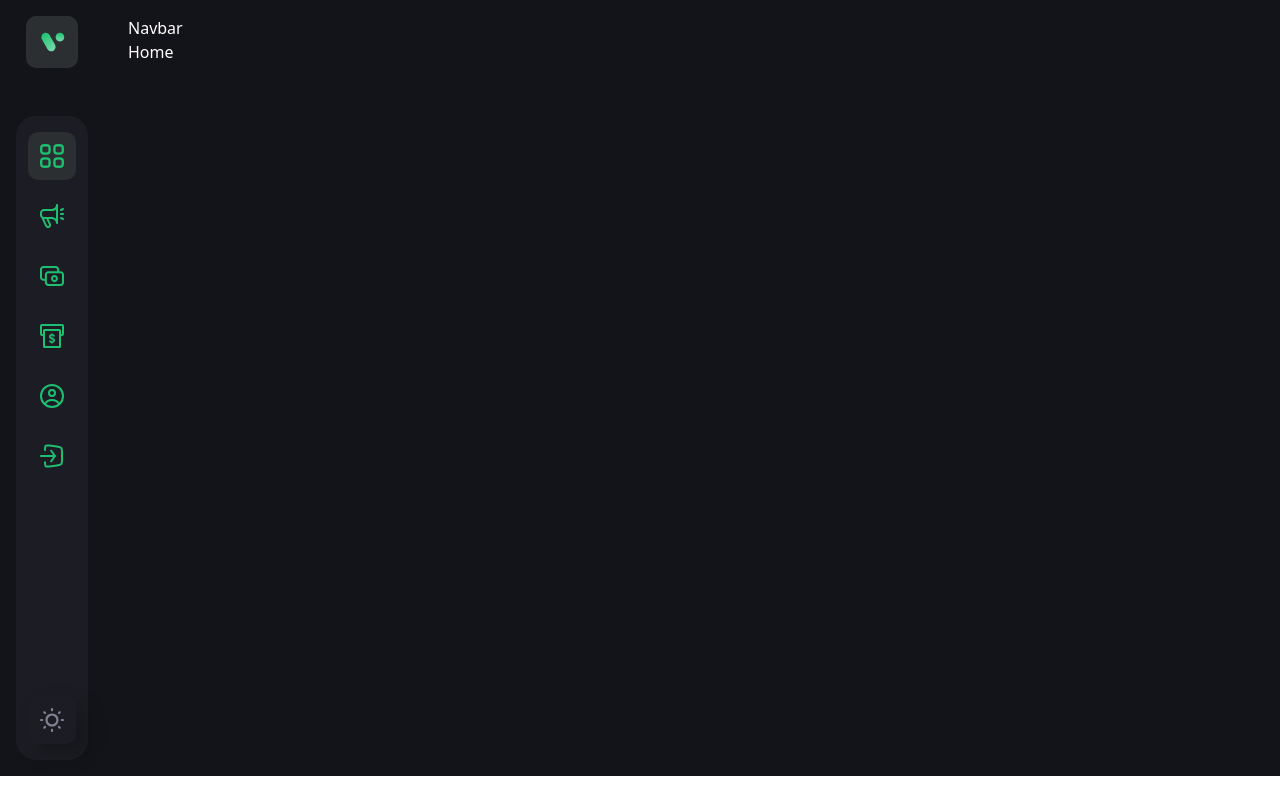
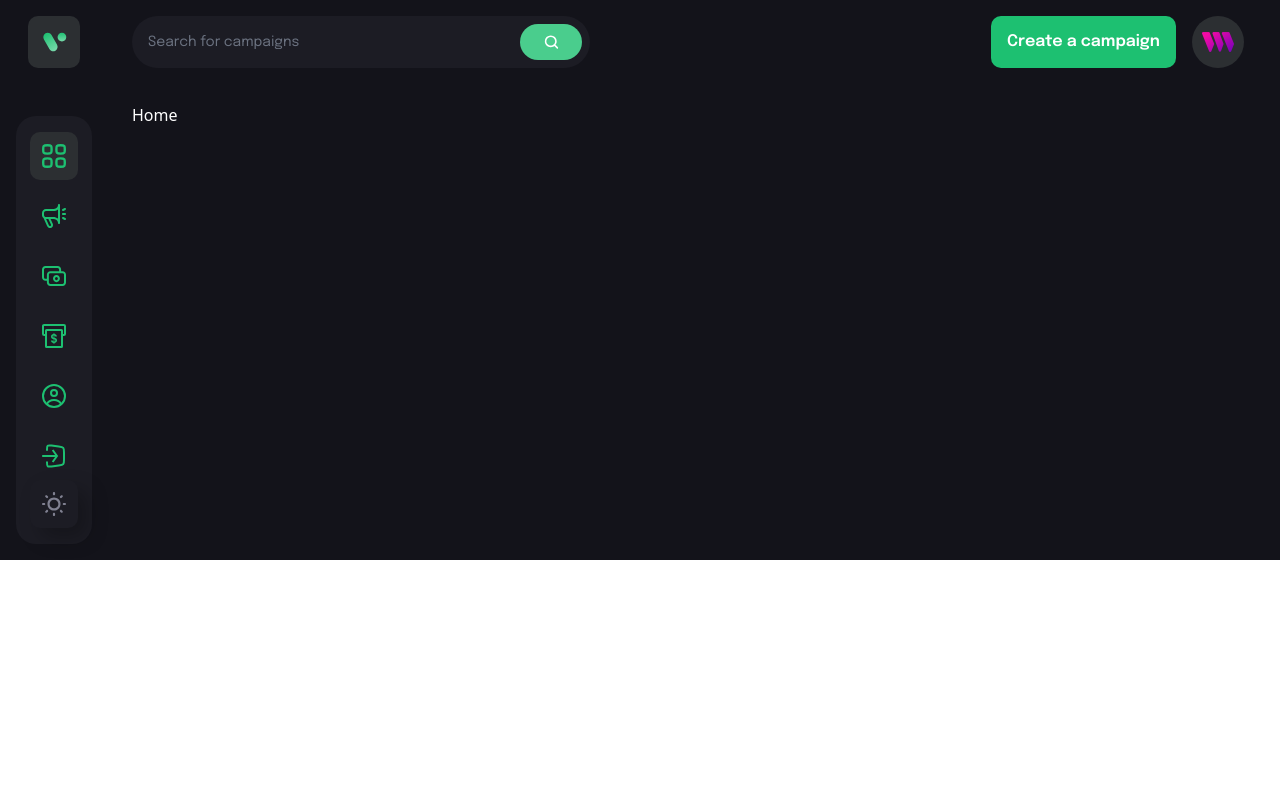
Before and after one commit to plode-v/web3-crowd-funding, a React (Vite) app in the folder client/: page / in a window 1280 px wide. Built offline with nearby package versions, Linux system fonts and the light colour scheme; what @thirdweb-dev/react would draw is missing.

Commit message:
update NavBar.jsx and create CustomButton.jsx

```diff
--- a/client/src/App.jsx
+++ b/client/src/App.jsx
@@ -10,6 +10,7 @@
             <div className='sm:flex hidden mr-10 relative'>
                 <Sidebar />
             </div>
+
             <div className='flex-1 max-sm:w-full max-w-[1280px] mx-auto sm:pr-5'>
                 <Navbar />
 
--- /dev/null
+++ b/client/src/components/CustomButton.jsx
@@ -0,0 +1,15 @@
+import React from 'react'
+
+const CustomButton = ({ btnType, title, handleClick, styles }) => {
+    return (
+        <button
+            type={btnType}
+            className={`${styles} font-epilogue font-semibold text-[16px] leading-[26px] text-white min-h-[52px] px-4 rounded-[10px]`}
+            onClick={handleClick}
+        >
+            {title}
+        </button>
+    )
+}
+
+export default CustomButton
--- a/client/src/components/Navbar.jsx
+++ b/client/src/components/Navbar.jsx
@@ -1,8 +1,53 @@
-import React from 'react'
+import React ,{ useState } from 'react';
+import { Link, useNavigate } from 'react-router-dom';
+import { CustomButton } from "./"
+import { logo, menu, search, thirdweb } from "../assets"
+import { navlinks } from '../constants';
+
 
 const Navbar = () => {
+    const navigate = useNavigate();
+    const [isActive, setIsActive] = useState("dashboard");
+    const [toggleDrawer, settoggleDrawer] = useState(false);
+
+    const address = "0xGod21"
+
     return (
-        <div>Navbar</div>
+        <div className="flex md:flex-row flex-col-reverse justify-between mb-[35px] gap-6 ">
+            <div className='lg:flex-1 flex flex-row max-w-[458px] py-2 pl-4 pr-2 h-[52px] bg-[#1c1c24] rounded-[100px]'>
+                <input type="text" placeholder='Search for campaigns' className='flex w-full font-epilogue font-normal text-[14px] placeholder:text-gray-500 text-white bg-transparent outline-none' />
+                <div className='w-[72px] h-full rounded-[20px] bg-[#4acd8d] flex justify-center items-center cursor-pointer'>
+                    <img src={search} alt={search} className='w-[15px] h-[15px] object-contain' />
+                </div>
+            </div>
+
+            <div className='sm:flex hidden flex-row justify-end gap-4'>
+                <CustomButton
+                    btnType="button"
+                    title={address ? "Create a campaign" : "Connect"}
+                    styles={address ? 'bg-[#1dc071]' : 'bg-[#8c6dfd]'}
+                    handleClick={() => {
+                        if (address) navigate("create-campaign")
+                        else "connect()"
+                    }}
+                />
+
+                <Link to="/profile" >
+                <div className='w-[52px] h-[52px] rounded-full bg-[#2c2f32] flex justify-center items-center cursor-pointer'>
+                    <img src={thirdweb} alt="user" className='w-[60%] h-[60%] object-contain'/>
+                </div>
+                </Link>
+            </div>
+
+            {/* Small screen navigation */}
+                <div className='sm:hidden flex justify-between items-center relative'>
+                    <div className='w-[40px] h-[40px] rounded-[10px] bg-[#2c2f32] flex justify-center items-center cursor-pointer'>
+                        <img src={thirdweb} alt="user" className='w-[60%] h-[60%] object-contain'/>
+                    </div>
+
+                </div>
+
+        </div>
     )
 }
 
--- a/client/src/components/Sidebar.jsx
+++ b/client/src/components/Sidebar.jsx
@@ -18,12 +18,12 @@
     const navigate = useNavigate();
     const [isActive, setIsActive] = useState("dashboard");
     return (
-        <div className='flex justify-between items-center flex-col sticky top-5 h-[93vh]'>
+        <div className='flex justify-between items-center flex-col sticky top-5 h-[93h]'>
             <Link to="/">
                 <Icon styles="w-[52px] h-[52px] bg-[#2c2f32]" imgUrl={logo} />
             </Link>
 
-            <div className='flex-1 flex flex-col justify-between items-center bg-[#1c1c24] rounded-[20px] w-[72px] py-4 mt-12'>
+            <div className='flex-1 flex flex-col justify-between items-center bg-[#1c1c24] rounded-[20px] w-[76px] py-4 mt-12'>
                 <div className="flex flex-col justify-center items-center gap-3">
                     {navlinks.map((link) => (
                         <Icon
--- a/client/src/components/index.js
+++ b/client/src/components/index.js
@@ -1,2 +1,3 @@
 export { default as Sidebar } from "./Sidebar"
 export { default as Navbar } from "./Navbar"
+export { default as CustomButton } from "./CustomButton"
```
